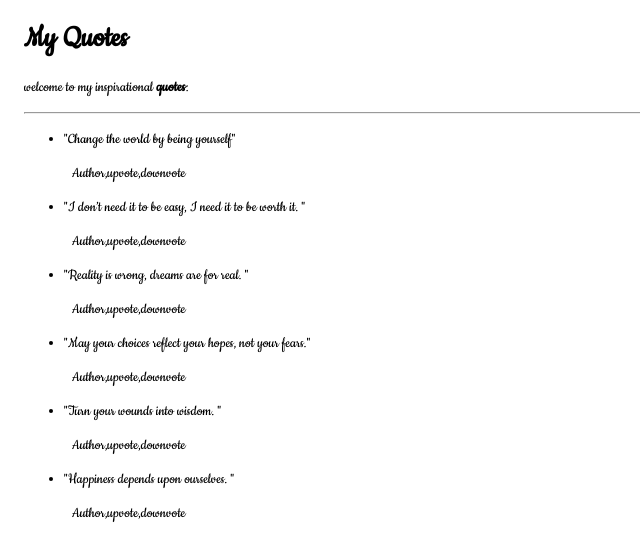
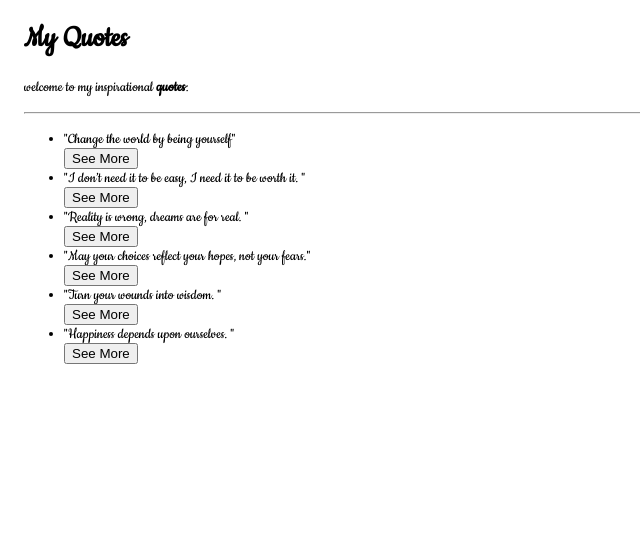
Before and after one commit to marysinaida/recites-app, an Angular app: page / in a window 1280 px wide. Shown: the top 560 px of the page, without its empty margins (0-640 px from the left). Built offline with nearby package versions, Linux system fonts and the light colour scheme.

Commit message:
add a button at the quote.component.html

```diff
--- a/src/app/app.component.ts
+++ b/src/app/app.component.ts
@@ -9,12 +9,12 @@ import {Quote} from './quote';
 export class AppComponent {
   title = 'quote';
   quotes:Quote [] =[
-    {id:1,name:'"Change the world by being yourself"',recite:'Author,upvote,downvote'},
-    {id:2,name:'"I don’t need it to be easy, I need it to be worth it. "',recite:'Author,upvote,downvote'},
-    {id:3,name:'"Reality is wrong, dreams are for real. "',recite:'Author,upvote,downvote'},
-    {id:4,name:'"May your choices reflect your hopes, not your fears."',recite:'Author,upvote,downvote'},
-    {id:5,name:'"Turn your wounds into wisdom. "',recite:'Author,upvote,downvote'},
-    {id:6,name:'"Happiness depends upon ourselves. "',recite:'Author,upvote,downvote'},
+    new Quote( 1,'"Change the world by being yourself"','Author,upvote,downvote'),
+    new Quote(2,'"I don’t need it to be easy, I need it to be worth it. "','Author,upvote,downvote'),
+    new Quote(3,'"Reality is wrong, dreams are for real. "','Author,upvote,downvote'),
+    new Quote(4,'"May your choices reflect your hopes, not your fears."','Author,upvote,downvote'),
+    new Quote(5,'"Turn your wounds into wisdom. "','Author,upvote,downvote'),
+    new Quote(6,'"Happiness depends upon ourselves. "','Author,upvote,downvote'),
   ];
 
   }
--- a/src/app/quote.ts
+++ b/src/app/quote.ts
@@ -1,5 +1,6 @@
 export class Quote {
-    id: number;
-    name: string;
-    recite:string;
+    showRecite: boolean;
+    constructor(public id: number,public name: string,public recite: string){
+      this.showRecite=false;
 }
+}
--- a/src/app/quote/quote.component.html
+++ b/src/app/quote/quote.component.html
@@ -17,10 +17,12 @@
         <p>welcome to my inspirational <strong>quotes</strong>:</p>
         <hr>
         <ul>
-            <li *ngFor='let quote of quotes'>
-                {{quote.name}}
-                <app-quote-detail [quote]='quote'></app-quote-detail>
-            </li>
+
+           <div *ngFor='let quote of quotes;let i = index'>
+               <li>{{quote.name}}</li>
+               <button (click) = 'toggleDetails(i)'>See More</button>
+                <app-quote-detail *ngIf='quote.showRecite' [quote]='quote'></app-quote-detail>
+           </div>
         </ul>
         </div>
 
--- a/src/app/quote/quote.component.ts
+++ b/src/app/quote/quote.component.ts
@@ -8,12 +8,12 @@ import { Quote } from '../quote';
 })
 export class QuoteComponent implements OnInit {
   quotes:Quote[] =[
-    {id:1,name:'"Change the world by being yourself"',recite:'Author,upvote,downvote'},
-    {id:2,name:'"I don’t need it to be easy, I need it to be worth it. "',recite:'Author,upvote,downvote'},
-    {id:3,name:'"Reality is wrong, dreams are for real. "',recite:'Author,upvote,downvote'},
-    {id:4,name:'"May your choices reflect your hopes, not your fears."',recite:'Author,upvote,downvote'},
-    {id:5,name:'"Turn your wounds into wisdom. "',recite:'Author,upvote,downvote'},
-    {id:6,name:'"Happiness depends upon ourselves. "',recite:'Author,upvote,downvote'},
+    new Quote( 1,'"Change the world by being yourself"','Author,upvote,downvote'),
+    new Quote(2,'"I don’t need it to be easy, I need it to be worth it. "','Author,upvote,downvote'),
+    new Quote(3,'"Reality is wrong, dreams are for real. "','Author,upvote,downvote'),
+    new Quote(4,'"May your choices reflect your hopes, not your fears."','Author,upvote,downvote'),
+    new Quote(5,'"Turn your wounds into wisdom. "','Author,upvote,downvote'),
+    new Quote(6,'"Happiness depends upon ourselves. "','Author,upvote,downvote'),
   ];
 
 
```
